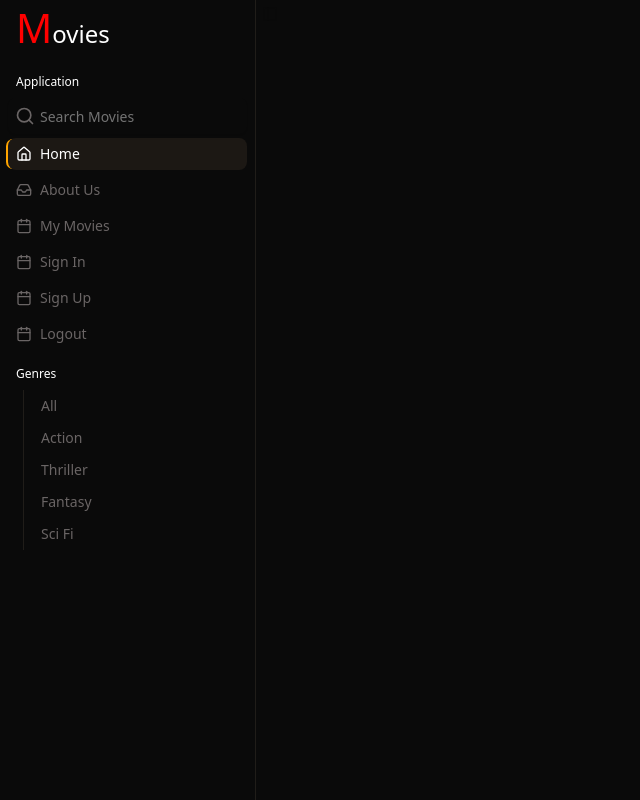
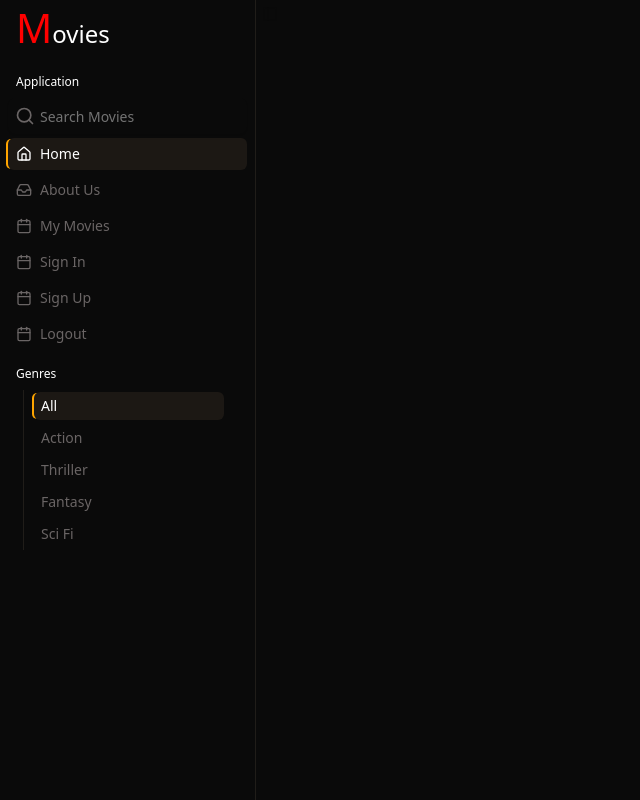
Before and after one commit to nikolai-dimitrov/Movies-App, a React (Vite) app: page / in a window 1280 px wide. Shown: the whole page, without its empty margins (0-640 px from the left). Built offline with nearby package versions, Linux system fonts and the light colour scheme.

Commit message:
feat: implement functionality to highlight genre button
When some genre button in sidebar is clicked it will be highlighted

```diff
--- a/src/components/SideBar/SideBar.jsx
+++ b/src/components/SideBar/SideBar.jsx
@@ -47,10 +47,11 @@ const sidebarLinks = [
 const sidebarGenres = ['All', 'Action', 'Thriller', 'Fantasy', 'Sci Fi']
 
 export function SideBar() {
-    const { testValue } = useContext(MoviesContext);
+    const { genre, setGenre } = useContext(MoviesContext);
     const location = useLocation();
 
     const showGenresGroup = location.pathname == "/" || location.pathname == "/my-movies";
+    console.log(genre)
     return (
         <Sidebar className="border-r-[#201d19]">
             <SidebarHeader className="bg-(--primary-bg-color)" >
@@ -90,10 +91,14 @@ export function SideBar() {
                             <SidebarMenu className="text-[#6a6565]">
                                 <SidebarMenuItem>
                                     <SidebarGroupLabel className="text-white">Genres</SidebarGroupLabel>
-                                    <SidebarMenuSub className="border-l-[#201d19]" onClick={(e) => console.log(e.target)}>
-                                        {sidebarGenres.map((genre) => (
-                                            <SidebarMenuSubItem key={genre} >
-                                                <SidebarMenuSubButton className="cursor-pointer">{genre}</SidebarMenuSubButton >
+                                    <SidebarMenuSub className="border-l-[#201d19]">
+                                        {sidebarGenres.map((currentGenre) => (
+                                            <SidebarMenuSubItem
+                                                className={currentGenre == genre && "active"}
+                                                key={currentGenre}
+                                                onClick={() => setGenre(currentGenre)}
+                                            >
+                                                <SidebarMenuSubButton className="cursor-pointer">{currentGenre}</SidebarMenuSubButton >
                                             </SidebarMenuSubItem>
                                         ))}
                                     </SidebarMenuSub>
@@ -101,9 +106,8 @@ export function SideBar() {
                             </SidebarMenu>
                         </SidebarGroupContent>
                     }
-
                 </SidebarGroup>
             </SidebarContent>
-        </Sidebar>
+        </Sidebar >
     )
 }
--- a/src/contexts/MoviesContext.jsx
+++ b/src/contexts/MoviesContext.jsx
@@ -1,10 +1,13 @@
-import { createContext } from "react";
+import { useState, createContext } from "react";
 
 export const MoviesContext = createContext();
 
 export const MoviesContextProvider = ({ children }) => {
+    const [genre, setGenre] = useState('All');
+
     const contextValues = {
-        testValue: 7,
+        genre,
+        setGenre,
     }
 
     return (
--- a/src/index.css
+++ b/src/index.css
@@ -246,6 +246,6 @@ body {
 }
 
 .active {
-	@apply bg-[#1c1814] text-white;
+	@apply bg-[#1c1814] text-white rounded-sm;
 	box-shadow: -3px 0px 0px -1px orange; /* #ff0000 */
 }
```
